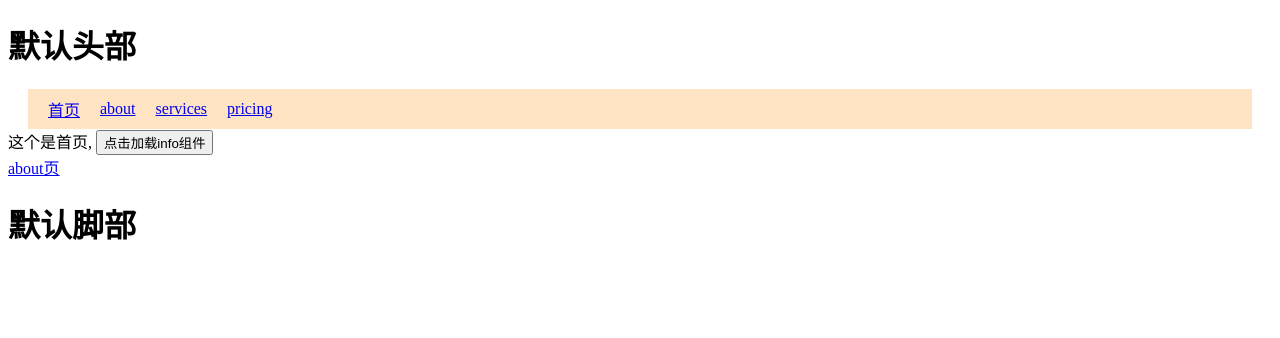
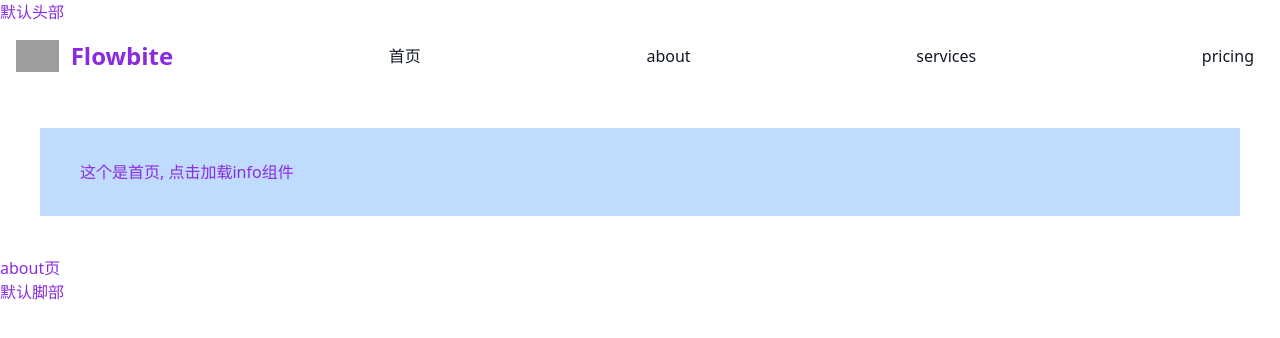
Before and after one commit to weijingbbb/Udemy-Nuxt3, a Nuxt app in the folder chapter/demo-1/: page / in a window 1280 px wide. Shown: the top 338 px of the page. Built offline with nearby package versions, Linux system fonts and the light colour scheme; grey boxes are pictures that could not be loaded.

Commit message:
chapter-3 48 使用css模块添加全局、局问样式，css库，tailwindcss模块

```diff
--- /dev/null
+++ b/chapter/demo-1/assets/about.css
@@ -0,0 +1,3 @@
+body {
+    font-size: 22px;
+}
--- /dev/null
+++ b/chapter/demo-1/assets/scoped.css
@@ -0,0 +1,3 @@
+body {
+    color: blueviolet;
+}
--- a/chapter/demo-1/components/NavBar.vue
+++ b/chapter/demo-1/components/NavBar.vue
@@ -1,18 +1,24 @@
 <template>
     <div>
-        <nav class="navbar">
-            <li class="nav-item">
+        <nav class="bg-white border-gray-200 dark:bg-gray-900 dark:border-gray-700">
+            <div class="max-w-screen-xl flex flex-wrap items-center justify-between mx-auto p-4">
+                <a href="#" class="flex items-center space-x-3 rtl:space-x-reverse">
+                    <img src="https://flowbite.com/docs/images/logo.svg" class="h-8" alt="Flowbite Logo" />
+                    <span class="self-center text-2xl font-semibold whitespace-nowrap dark:text-white">Flowbite</span>
+                </a>
+                <li class="nav-item block py-2 px-3 text-gray-900 rounded hover:bg-gray-100 md:hover:bg-transparent md:border-0 md:hover:text-blue-700 md:p-0 dark:text-white md:dark:hover:text-blue-500 dark:hover:bg-gray-700 dark:hover:text-white md:dark:hover:bg-transparent">
                     <NuxtLink to="/">首页</NuxtLink>
                 </li>
-            <li class="nav-item">
+                <li class="nav-item block py-2 px-3 text-gray-900 rounded hover:bg-gray-100 md:hover:bg-transparent md:border-0 md:hover:text-blue-700 md:p-0 dark:text-white md:dark:hover:text-blue-500 dark:hover:bg-gray-700 dark:hover:text-white md:dark:hover:bg-transparent">
                     <NuxtLink to="/about">about</NuxtLink>
                 </li>
-            <li class="nav-item">
+                <li class="nav-item block py-2 px-3 text-gray-900 rounded hover:bg-gray-100 md:hover:bg-transparent md:border-0 md:hover:text-blue-700 md:p-0 dark:text-white md:dark:hover:text-blue-500 dark:hover:bg-gray-700 dark:hover:text-white md:dark:hover:bg-transparent">
                     <NuxtLink to="/service">services</NuxtLink>
                 </li>
-            <li class="nav-item">
+                <li class="nav-item block py-2 px-3 text-gray-900 rounded hover:bg-gray-100 md:hover:bg-transparent md:border-0 md:hover:text-blue-700 md:p-0 dark:text-white md:dark:hover:text-blue-500 dark:hover:bg-gray-700 dark:hover:text-white md:dark:hover:bg-transparent">
                     <NuxtLink to="/pricing">pricing</NuxtLink>
                 </li>
+            </div>
         </nav>
     </div>
 </template>
@@ -25,6 +31,7 @@
     padding: 8px 10px;
     background-color: bisque;
 }
+
 .nav-item {
     margin: 0 10px;
     list-style: none;
--- a/chapter/demo-1/nuxt.config.ts
+++ b/chapter/demo-1/nuxt.config.ts
@@ -2,5 +2,7 @@
 // nuxt.config.ts里的配置就是对Nuxt应用的扩展
 export default defineNuxtConfig({
   compatibilityDate: '2024-04-03',
-  devtools: { enabled: true }
+  devtools: { enabled: true },
+  css: ['~/assets/scoped.css', 'animate.css'],
+  modules: ['@nuxtjs/tailwindcss']
 })
--- a/chapter/demo-1/package.json
+++ b/chapter/demo-1/package.json
@@ -10,7 +10,11 @@
     "postinstall": "nuxt prepare"
   },
   "dependencies": {
+    "animate.css": "^4.1.1",
     "nuxt": "^3.12.3",
     "vue": "latest"
+  },
+  "devDependencies": {
+    "@nuxtjs/tailwindcss": "^6.12.1"
   }
 }
--- a/chapter/demo-1/pages/about.vue
+++ b/chapter/demo-1/pages/about.vue
@@ -1,9 +1,11 @@
 <template>
-    <div style="font-size: 38px; color: red;">这个是about页，使用了自定义layout。</div>
+    <div class="animate__animated animate__bounce" style="font-size: 38px; color: red;">这个是about页，使用了自定义layout。</div>
     <button @click="changLayout">切换布局</button>
+    <div>测试about的局部样式</div>
 </template>
 
 <script setup>
+import '~/assets/about.css';
 definePageMeta({
     middleware: [
         (to, from) => {
@@ -18,4 +20,6 @@ const changLayout = () => {
 }
 </script>
 
-<style scoped lang="scss"></style>
+<style scoped >
+@import '~/assets/scoped.css';
+</style>
--- a/chapter/demo-1/pages/index.vue
+++ b/chapter/demo-1/pages/index.vue
@@ -1,7 +1,8 @@
 <template>
     <div>
-        <LazyInfo v-if="show"/>
-        这个是首页, <button @click="show = !show">点击加载info组件</button>
+        <LazyInfo v-if="show" />
+        <div class=" m-10 py-8 px-10 bg-blue-200 round-bd">
+            这个是首页, <button @click="show = !show" class="hover:text-red-600">点击加载info组件</button></div>
         <div></div>
         <NuxtLink to="/about">about页</NuxtLink>
     </div>
```
Also changed, not shown: 1 other file (tests, documents, lock files or other folders). Lines whose indentation alone changed are shown as unchanged.
